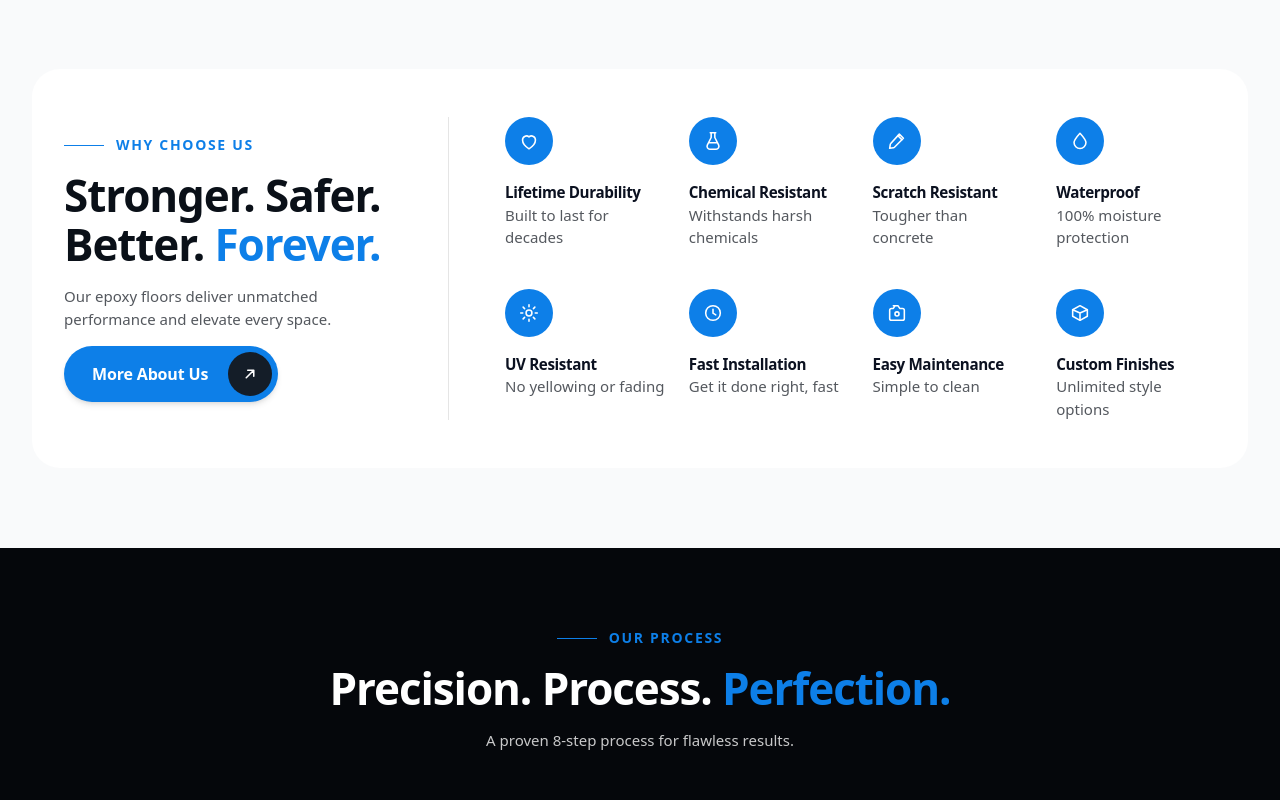
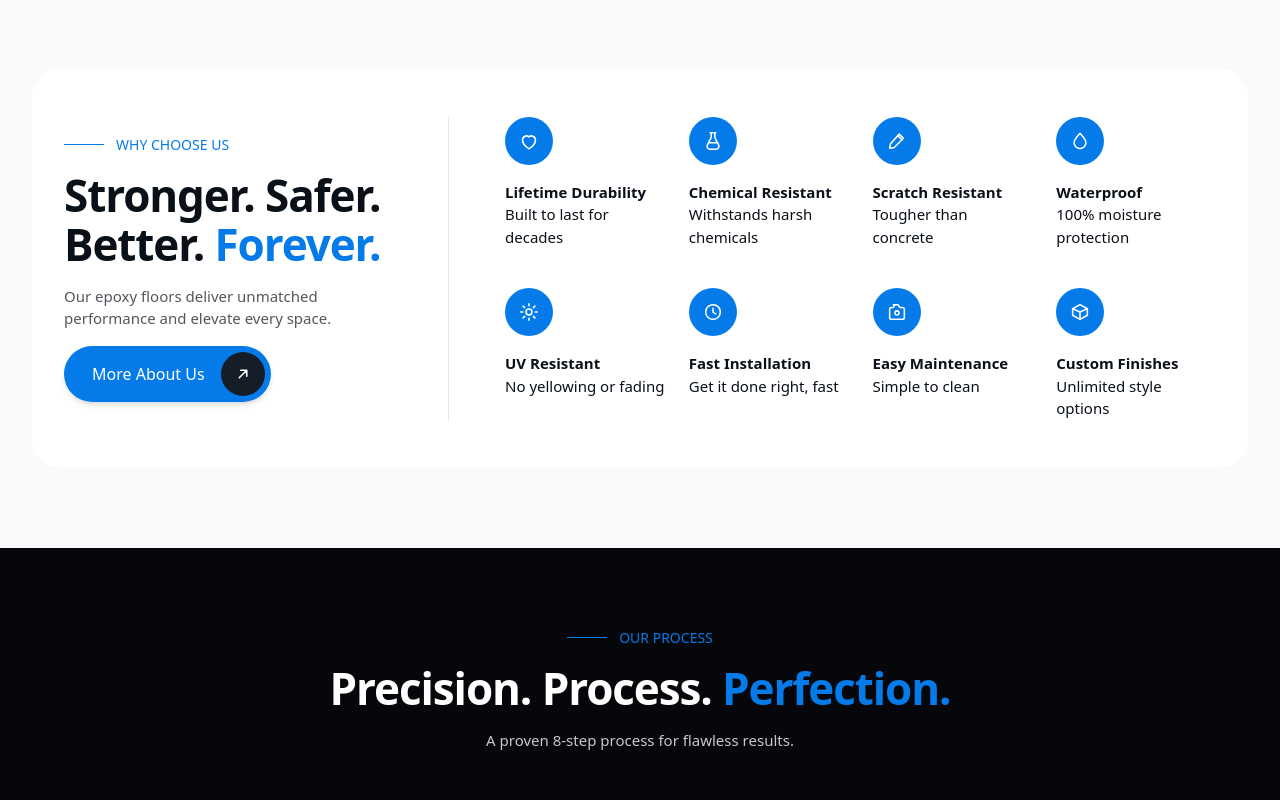
Before and after one commit to amancheema911/savenshades, a Next.js app: page / in a window 1280 px wide. Shown: the part 1160-1960 px from the top of the page. Built offline with nearby package versions, Linux system fonts and the light colour scheme.

Commit message:
updated the fix issue

```diff
--- a/src/app/globals.css
+++ b/src/app/globals.css
@@ -4,7 +4,7 @@
   --black: #0a1018;
   --white: #f4f7fb;
   /* --brand-color: #6D1731; */
-  --brand-color: #0d7fe8;
+  --brand-color: #057be9;
   --brand-color-deep: #141d28;
 }
 
@@ -16,7 +16,7 @@
 
 body {
   font-size: 15px;
-  color: #0a1018b2;
+  color: var(--black);
 }
 
 @keyframes hero-rise {
--- a/src/components/Heading.tsx
+++ b/src/components/Heading.tsx
@@ -102,7 +102,7 @@ export default function Heading({
           ) : null}
           <p
             className={cx(
-              "text-xs font-bold tracking-[0.12em] uppercase text-[var(--brand-color)] sm:text-sm",
+              "text-xs font-medium uppercase text-[var(--brand-color)] sm:text-sm",
               eyebrowClassName,
             )}
           >
--- a/src/components/OurWork.tsx
+++ b/src/components/OurWork.tsx
@@ -47,10 +47,7 @@ export default function OurWork() {
             />
           </div>
 
-          <Link
-            href="/our-work"
-            className="group/link inline-flex items-center gap-1.5 text-sm font-medium text-black/45 transition-colors hover:text-[var(--brand-color)]"
-          >
+          <Link href="/our-work" className="group/link inline-flex items-center gap-1.5 text-sm font-medium text-black transition-colors hover:text-[var(--brand-color)]">
             View All Projects
             <span className="text-[var(--brand-color)]">
               <ChevronIcon />
--- a/src/components/Testimonials.tsx
+++ b/src/components/Testimonials.tsx
@@ -154,7 +154,7 @@ export default function Testimonials() {
           </div>
         </div>
 
-        <div className="mt-8 flex items-center justify-center gap-2.5" role="tablist" aria-label="Testimonials slides">
+        <div className="mt-6 flex items-center justify-center gap-2" role="tablist" aria-label="Testimonials slides">
           {Array.from({ length: maxIndex + 1 }, (_, index) => {
             const active = index === activeIndex;
             return (
@@ -165,7 +165,7 @@ export default function Testimonials() {
                 aria-selected={active}
                 aria-label={`Go to testimonials slide ${index + 1}`}
                 onClick={() => goToSlide(index)}
-                className={`size-2.5 rounded-full transition-colors duration-300 ${
+                className={`w-2 h-2 min-w-2 min-h-2 cursor-pointer rounded-full ${
                   active
                     ? "bg-[var(--brand-color)]"
                     : "bg-black/15 hover:bg-black/25"
--- a/src/components/WhyChooseUs.tsx
+++ b/src/components/WhyChooseUs.tsx
@@ -180,7 +180,7 @@ export default function WhyChooseUs() {
                     <FeatureIcon icon={feature.icon} />
                   </span>
                   <div>
-                    <h3 className="text-[0.92rem] font-bold tracking-tight text-[#0B1120] sm:text-[0.95rem]">{feature.title}</h3>
+                    <h3 className="text-md font-bold text-[var(--black)]">{feature.title}</h3>
                     <p>{feature.description}</p>
                   </div>
                 </li>
--- a/src/components/ui/Button.tsx
+++ b/src/components/ui/Button.tsx
@@ -85,7 +85,7 @@ export default function Button({
     "group inline-flex items-center rounded-full",
     showIcon ? "justify-between" : "justify-center",
     "bg-[var(--brand-color)] text-white",
-    "font-semibold tracking-[-0.01em]",
+    "font-medium",
     "shadow-md",
     "transition-[transform,filter,box-shadow] duration-300",
     "hover:brightness-110 hover:shadow-lg",
@@ -100,7 +100,7 @@ export default function Button({
 
   const content = (
     <>
-      <span className="min-w-0 pr-1 whitespace-nowrap">{children}</span>
+      <span className="whitespace-nowrap">{children}</span>
       {showIcon ? (
         <span
           className={cx(
```
